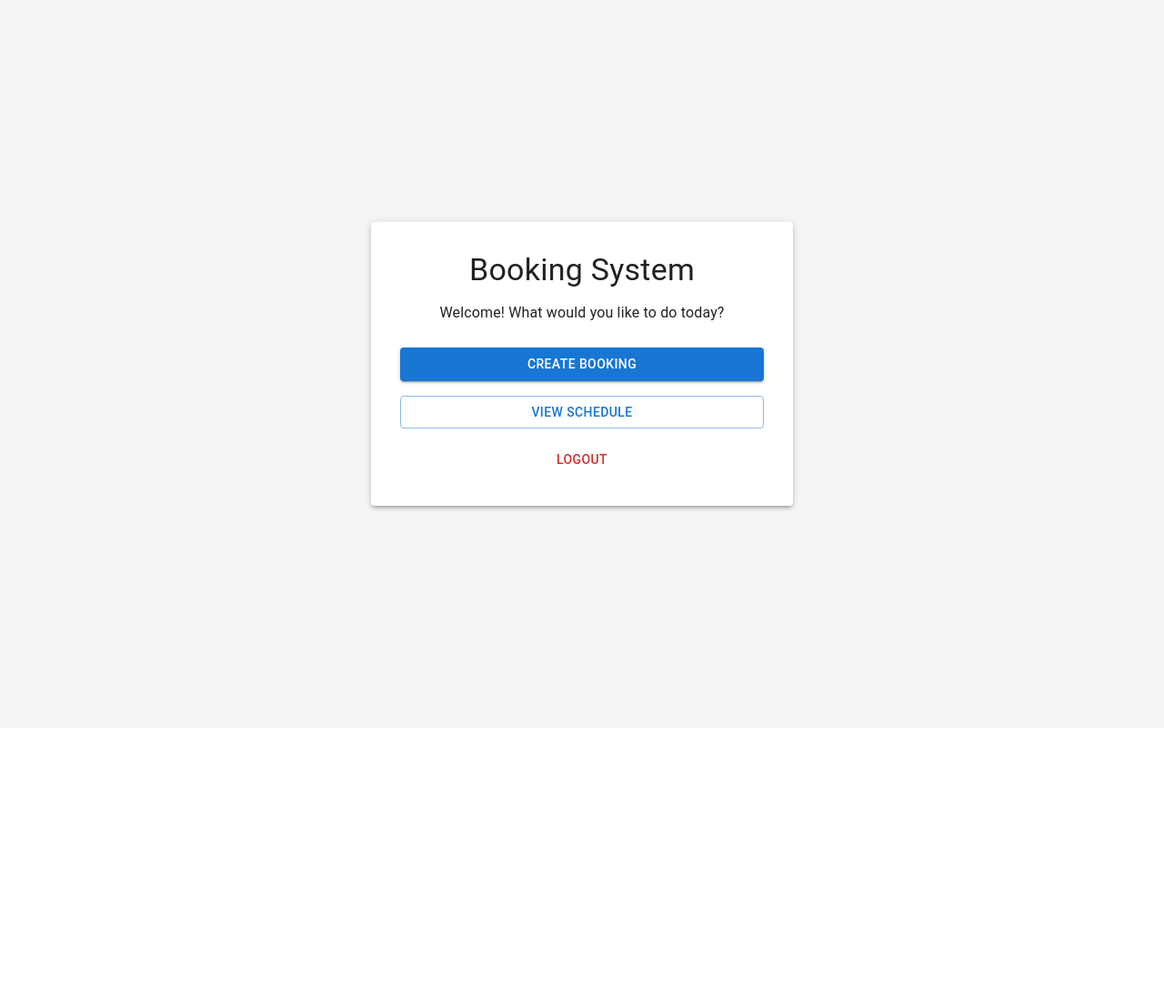
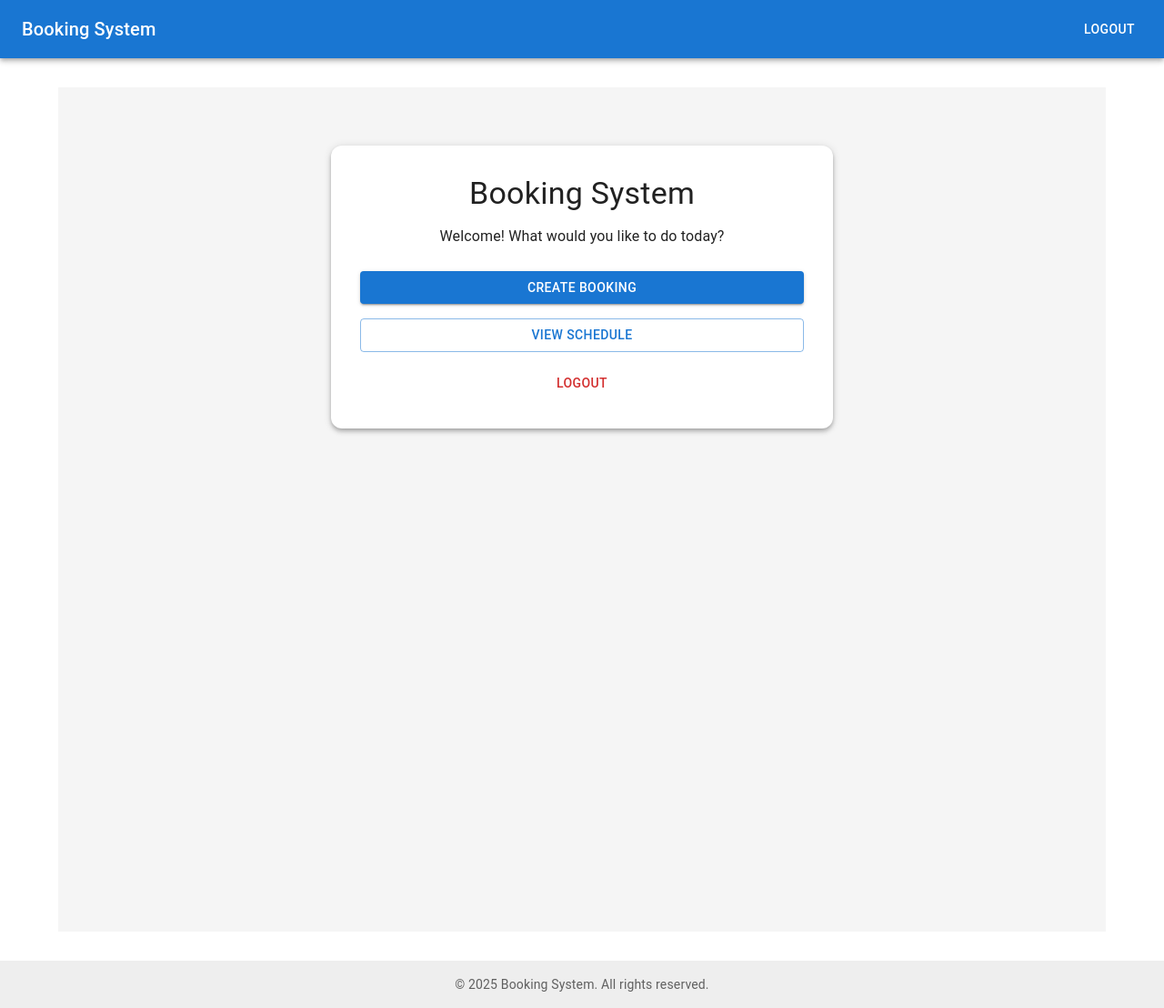
Before and after one commit to qacdqacd/BookingSystem, a React (Create React App) app in the folder frontend/: page / in a window 1280 px wide. Shown: the whole page at 91% size. Before the commit the page ends 800 px from the top, so only its background shows below. Built offline with nearby package versions, Linux system fonts and the light colour scheme.

Commit message:
Added header and footer

```diff
--- a/frontend/src/App.js
+++ b/frontend/src/App.js
@@ -1,17 +1,20 @@
 import React from "react";
 import { BrowserRouter as Router, Route, Routes } from "react-router-dom";
-import HomePage from "./components/HomePage"; // Make sure the path is correct
-import LoginPage from "./components/LoginPage"; // Correct path
-import RegisterPage from "./components/RegisterPage"; // Correct path
+import HomePage from "./components/HomePage";
+import LoginPage from "./components/LoginPage";
+import RegisterPage from "./components/RegisterPage";
+import Layout from "./components/layout";
 
 function App() {
   return (
     <Router>
-      <Routes>
-        <Route path="/" element={<HomePage />} />
-        <Route path="/login" element={<LoginPage />} />
-        <Route path="/register" element={<RegisterPage />} />
-      </Routes>
+      <Layout>
+        <Routes>
+          <Route path="/" element={<HomePage />} />
+          <Route path="/login" element={<LoginPage />} />
+          <Route path="/register" element={<RegisterPage />} />
+        </Routes>
+      </Layout>
     </Router>
   );
 }
--- /dev/null
+++ b/frontend/src/components/Footer.js
@@ -0,0 +1,22 @@
+import React from "react";
+import { Box, Typography } from "@mui/material";
+
+const Footer = () => {
+  return (
+    <Box
+      component="footer"
+      sx={{
+        p: 2,
+        backgroundColor: "#eee",
+        textAlign: "center",
+        mt: "auto",
+      }}
+    >
+      <Typography variant="body2" color="text.secondary">
+        © {new Date().getFullYear()} Booking System. All rights reserved.
+      </Typography>
+    </Box>
+  );
+};
+
+export default Footer;
--- /dev/null
+++ b/frontend/src/components/Header.js
@@ -0,0 +1,24 @@
+import React from "react";
+import { AppBar, Toolbar, Typography, Button } from "@mui/material";
+
+const Header = () => {
+  const handleLogout = () => {
+    localStorage.removeItem("access_token");
+    window.location.href = "/login";
+  };
+
+  return (
+    <AppBar position="static">
+      <Toolbar sx={{ justifyContent: "space-between" }}>
+        <Typography variant="h6" component="div">
+          Booking System
+        </Typography>
+        <Button color="inherit" onClick={handleLogout}>
+          Logout
+        </Button>
+      </Toolbar>
+    </AppBar>
+  );
+};
+
+export default Header;
--- a/frontend/src/components/HomePage.jsx
+++ b/frontend/src/components/HomePage.jsx
@@ -1,5 +1,12 @@
 import React from "react";
-import { Box, Button, Typography, Stack, Paper } from "@mui/material";
+import {
+  Box,
+  Button,
+  Typography,
+  Stack,
+  Paper,
+  Container,
+} from "@mui/material";
 
 const HomePage = () => {
   const handleLogout = () => {
@@ -8,29 +15,19 @@ const HomePage = () => {
   };
 
   const handleCreateBooking = () => {
-    // Redirect or open booking creation page
     window.location.href = "/create-booking";
   };
 
   const handleViewSchedule = () => {
-    // Redirect to schedule page
     window.location.href = "/schedule";
   };
 
   return (
-    <Box
-      sx={{
-        height: "100vh",
-        display: "flex",
-        justifyContent: "center",
-        alignItems: "center",
-        backgroundColor: "#f5f5f5",
-        px: 2,
-      }}
-    >
+    <Box sx={{ backgroundColor: "#f5f5f5", py: 8, minHeight: "100vh" }}>
+      <Container maxWidth="sm">
         <Paper
-        elevation={3}
-        sx={{ p: 4, maxWidth: 400, width: "100%", textAlign: "center" }}
+          elevation={4}
+          sx={{ p: 4, textAlign: "center", borderRadius: 3 }}
         >
           <Typography variant="h4" gutterBottom>
             Booking System
@@ -59,6 +56,7 @@ const HomePage = () => {
             </Button>
           </Stack>
         </Paper>
+      </Container>
     </Box>
   );
 };
--- /dev/null
+++ b/frontend/src/components/layout.js
@@ -0,0 +1,16 @@
+import React from "react";
+import { Box, Container } from "@mui/material";
+import Header from "./Header";
+import Footer from "./Footer";
+
+const Layout = ({ children }) => {
+  return (
+    <Box display="flex" flexDirection="column" minHeight="100vh">
+      <Header />
+      <Container sx={{ flex: 1, mt: 4, mb: 4 }}>{children}</Container>
+      <Footer />
+    </Box>
+  );
+};
+
+export default Layout;
```
Lines whose indentation alone changed are shown as unchanged.
